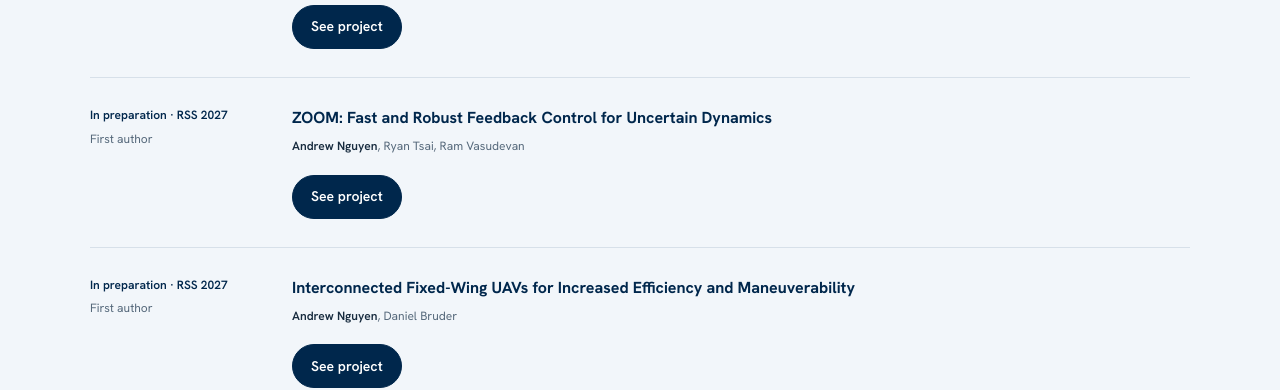
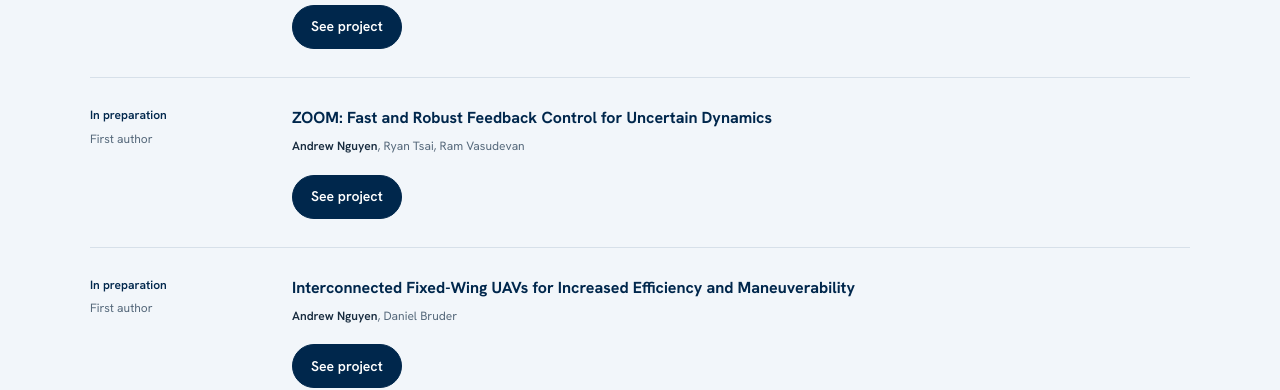
Before and after one commit to andrewjnguyen21/andrewjnguyen21.github.io, a Jekyll site: the page built from index.html, in a window 1280 px wide and 900 px high, scrolled down 3286 px. Shown: the part 295-685 px from the top of the window. Built offline with Jekyll 4.4.1, drawn with Linux system fonts in a browser that asks for light colours.

Commit message:
Remove RSS 2027 from in-prep manuscript venues
Co-Authored-By: Claude Opus 5.5 <noreply@anthropic.com>

```diff
--- a/_data/work.yml
+++ b/_data/work.yml
@@ -132,7 +132,7 @@
   first_author: true
   paper_title: 'ZOOM: Fast and Robust Feedback Control for Uncertain Dynamics'
   authors: '<strong>Andrew Nguyen</strong>, Ryan Tsai, Ram Vasudevan'
-  venue: In preparation · RSS 2027
+  venue: In preparation
 - id: humanoid-simulation
   hidden: true
   title: Bringing actuator dynamics into simulation
@@ -163,7 +163,7 @@
   first_author: true
   paper_title: Interconnected Fixed-Wing UAVs for Increased Efficiency and Maneuverability
   authors: '<strong>Andrew Nguyen</strong>, Daniel Bruder'
-  venue: In preparation · RSS 2027
+  venue: In preparation
 - id: roof-inspection
   group: engineering
   title: Autonomous Tensile Roof Inspection Robot
```
